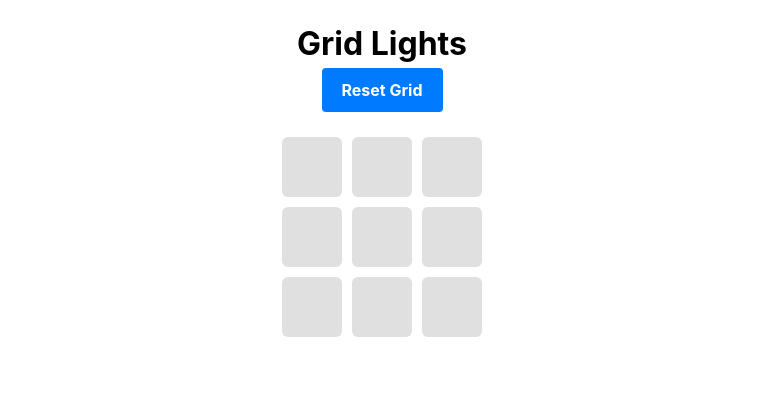
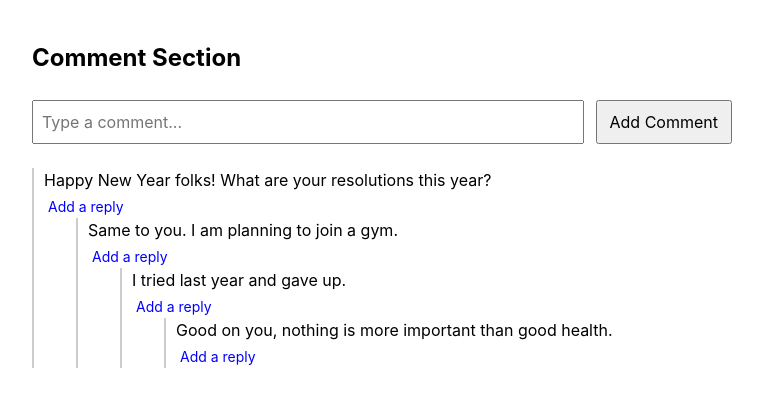
Before and after one commit to shubhamchasing/react-vite-prep, a React (Vite) app: page / in a window 1280 px wide. Shown: the top 406 px of the page, without its empty margins (258-1021 px from the left). Built offline with nearby package versions, Linux system fonts and the light colour scheme.

Commit message:
feat: add nested comment section

```diff
--- a/src/App.jsx
+++ b/src/App.jsx
@@ -1,5 +1,6 @@
 import "./App.css";
-import GridLights from "./Components/GridLIghts2";
+import CommentApp from "./Components/NestedComments";
+// import GridLights from "./Components/GridLIghts2";
 // import AutoSaveForm from "./Components/AutoSaveForm";
 // import AutoSearch from "./Components/AutoSearch";
 // import ProgressBar2 from "./Components/ProgressBar2";
@@ -72,7 +73,7 @@ function App() {
   return (
     <>
       <div className="App">
-        <GridLights />
+        <CommentApp />
       </div>
     </>
   );
--- /dev/null
+++ b/src/Components/NestedComments/index.jsx
@@ -0,0 +1,154 @@
+import React, { useState } from "react";
+import "./styles.css";
+
+// Mock Comment Data (initial state)
+const mockComments = [
+  {
+    id: 1,
+    text: "Happy New Year folks! What are your resolutions this year?",
+    replies: [
+      {
+        id: 2,
+        text: "Same to you. I am planning to join a gym.",
+        replies: [
+          {
+            id: 3,
+            text: "I tried last year and gave up.",
+            replies: [
+              {
+                id: 4,
+                text: "Good on you, nothing is more important than good health.",
+                replies: [],
+              },
+            ],
+          },
+        ],
+      },
+    ],
+  },
+];
+
+// Counter for generating unique IDs
+let idCounter = 4;
+
+export default function CommentApp() {
+  const [comments, setComments] = useState(mockComments);
+  const [newComment, setNewComment] = useState("");
+
+  // Function to add a reply
+  const addReply = (id, text) => {
+    const addNestedReply = (commentList) => {
+      return commentList.map((comment) => {
+        // your code
+
+        if (comment.id === id) {
+          return {
+            ...comment,
+            replies: [
+              ...comment.replies,
+              { id: ++idCounter, text, replies: [] },
+            ],
+          };
+        }
+
+        return { ...comment, replies: addNestedReply(comment.replies) };
+      });
+    };
+
+    // TODO: update state with new nested reply
+
+    const updatedComments = addNestedReply(comments);
+    setComments(updatedComments);
+  };
+
+  // Function to add top-level comment
+  const addComment = () => {
+    // TODO: Your code
+    if (!newComment.trim()) return;
+
+    const newComm = {
+      id: ++idCounter,
+      text: newComment,
+      replies: [],
+    };
+    setComments((prev) => [...prev, newComm]);
+    setNewComment("");
+  };
+
+  // Recursive Comment Component
+  const Comment = ({ comment }) => {
+    const [showReplyInput, setShowReplyInput] = useState(false);
+    const [replyText, setReplyText] = useState("");
+
+    const handleReply = () => {
+      // TODO: Your code
+      if (!replyText.trim()) return;
+      addReply(comment.id, replyText);
+      setShowReplyInput("");
+      setShowReplyInput(false);
+    };
+
+    return (
+      <div className="comment">
+        <div>{comment?.text}</div>
+        <button
+          onClick={() => setShowReplyInput(!showReplyInput)}
+          data-testid={`reply-btn-${comment.id}`}
+        >
+          Add a reply
+        </button>
+
+        {showReplyInput && (
+          <div className="reply-box">
+            <input
+              type="text"
+              value={replyText}
+              onChange={(e) => setReplyText(e.target.value)}
+              placeholder="Type your reply..."
+              data-testid={`reply-input-${comment.id}`}
+            />
+            <button
+              onClick={handleReply}
+              data-testid={`submit-reply-${comment.id}`}
+            >
+              Submit
+            </button>
+          </div>
+        )}
+
+        <div className="replies">
+          {/* TODO:your code */}
+
+          {comment.replies.map((reply) => (
+            <Comment key={comment.id} comment={reply} />
+          ))}
+        </div>
+      </div>
+    );
+  };
+
+  return (
+    <div className="container">
+      <h2>Comment Section</h2>
+      <div className="new-comment">
+        <input
+          type="text"
+          value={newComment}
+          onChange={(e) => setNewComment(e.target.value)}
+          placeholder="Type a comment..."
+          data-testid="new-comment-input"
+        />
+        <button onClick={addComment} data-testid="add-comment-btn">
+          Add Comment
+        </button>
+      </div>
+
+      <div className="comments">
+        {/* TODO: your code */}
+        {comments?.map((comment) => (
+          <Comment key={comment.id} comment={comment} />
+        ))}
+      </div>
+    </div>
+  );
+}
--- /dev/null
+++ b/src/Components/NestedComments/styles.css
@@ -0,0 +1,81 @@
+.container {
+  /* max-width: 100%;
+  width: 100%;
+  margin: 2rem auto;
+
+  display: flex;
+  flex-direction: column;
+  align-items: center;
+  font-size: 14px; */
+  max-width: 700px;
+  margin: 40px auto;
+}
+
+.container h2 {
+  /* text-align: center; */
+  margin-bottom: 1.5rem;
+}
+
+.new-comment {
+
+  display: flex;
+  gap: 0.75rem;
+  margin-bottom: 1.5rem;
+}
+
+.comments {
+}
+
+.comment {
+  position: relative;
+  padding-left: 12px;
+  margin-bottom: 12px;
+}
+
+.comment::before {
+  content: "";
+  position: absolute;
+  left: 0;
+  top: 0;
+  bottom: 0;
+  width: 2px;
+  background-color: #ccc;
+}
+
+.reply-box {
+  display: flex;
+  gap: 8px;
+  margin-bottom: 6px;
+}
+
+.replies {
+  margin-left: 2rem;
+}
+
+.new-comment input {
+  flex: 1;
+  padding: 8px;
+}
+
+.new-comment button {
+  padding: 8px 12px;
+}
+.reply-box button {
+  padding: 6px 10px;
+}
+
+.reply-box input {
+  flex: 1;
+  padding: 6px;
+}
+
+.comment > button {
+  background: none;
+  border: none;
+  color: blue;
+  padding: 0;
+  cursor: pointer;
+  margin-top: 4px;
+  margin-left: 4px;
+  font-size: 14px;
+}
```
